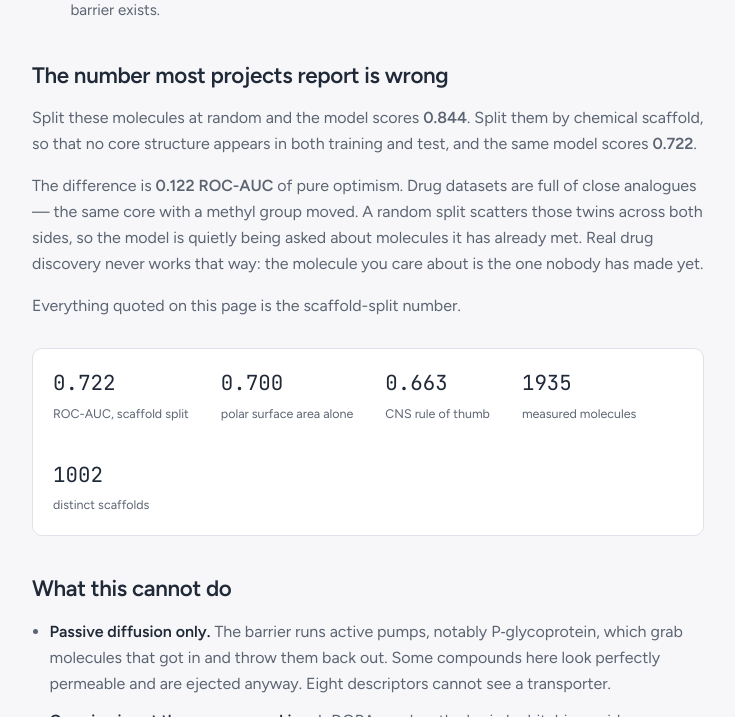
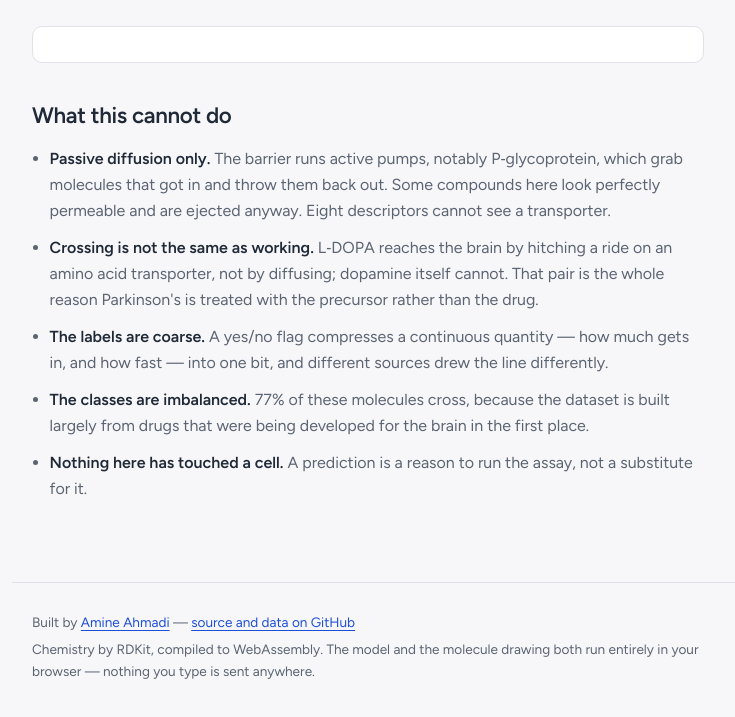
Before and after one commit to ahmadiamine/bbb-predictor, a plain HTML site: page docs/index.html in a window 1280 px wide. Shown: the part 1511-2228 px from the top of the page, without its empty margins (84-819 px from the left). Drawn offline with Linux system fonts and the light colour scheme; no server answers.

Commit message:
Update index.html

```diff
--- a/docs/index.html
+++ b/docs/index.html
@@ -126,24 +126,7 @@
       </li>
     </ol>
 
-    <h2>The number most projects report is wrong</h2>
-    <p>
-      Split these molecules at random and the model scores
-      <strong id="random-auc">&mdash;</strong>. Split them by chemical scaffold,
-      so that no core structure appears in both training and test, and the same
-      model scores <strong id="scaffold-auc">&mdash;</strong>.
-    </p>
-    <p>
-      The difference is <strong id="gap">&mdash;</strong> of pure optimism. Drug
-      datasets are full of close analogues &mdash; the same core with a methyl
-      group moved. A random split scatters those twins across both sides, so the
-      model is quietly being asked about molecules it has already met. Real drug
-      discovery never works that way: the molecule you care about is the one
-      nobody has made yet.
-    </p>
-    <p>
-      Everything quoted on this page is the scaffold-split number.
-    </p>
+
 
     <div class="scores" id="scores"></div>
 
```
